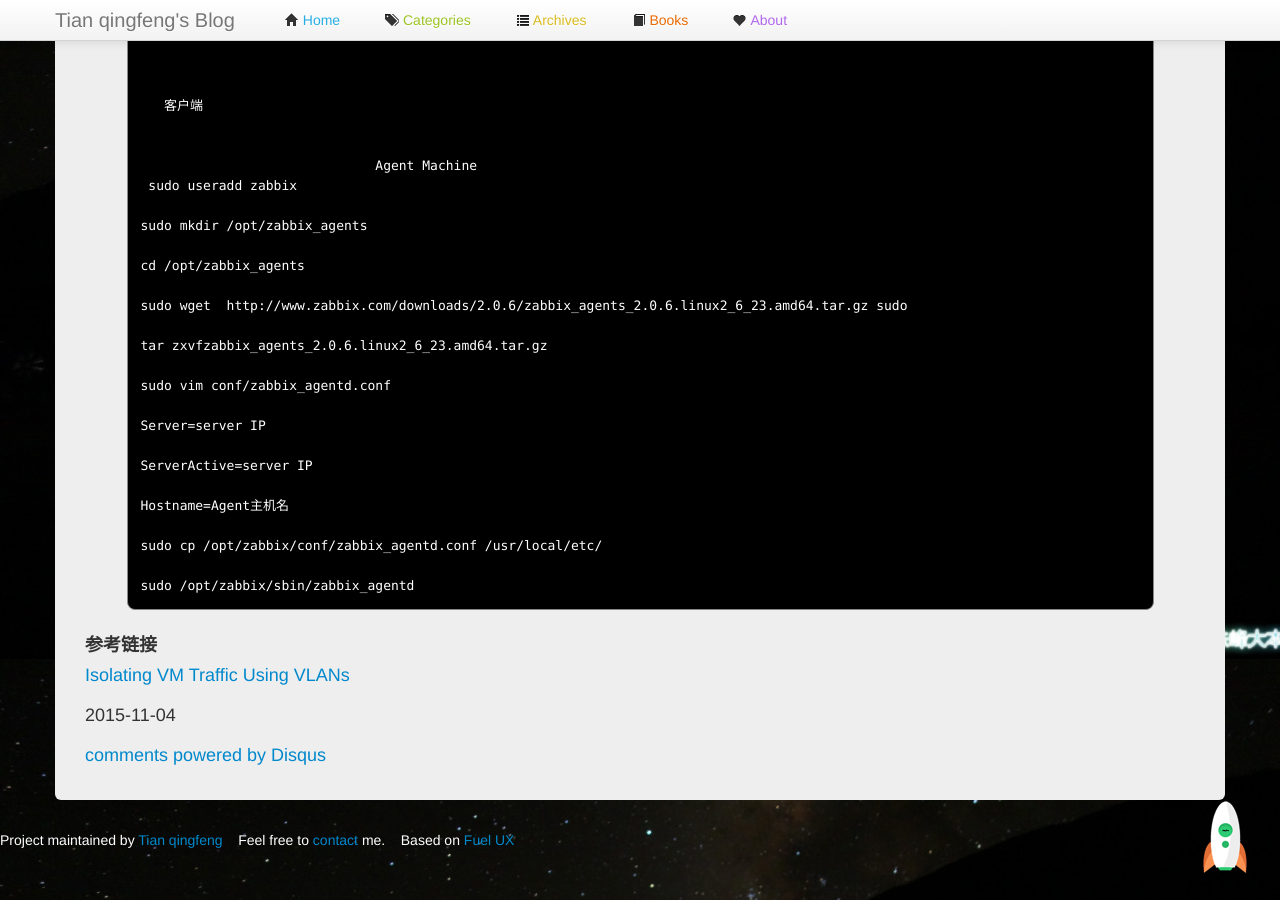
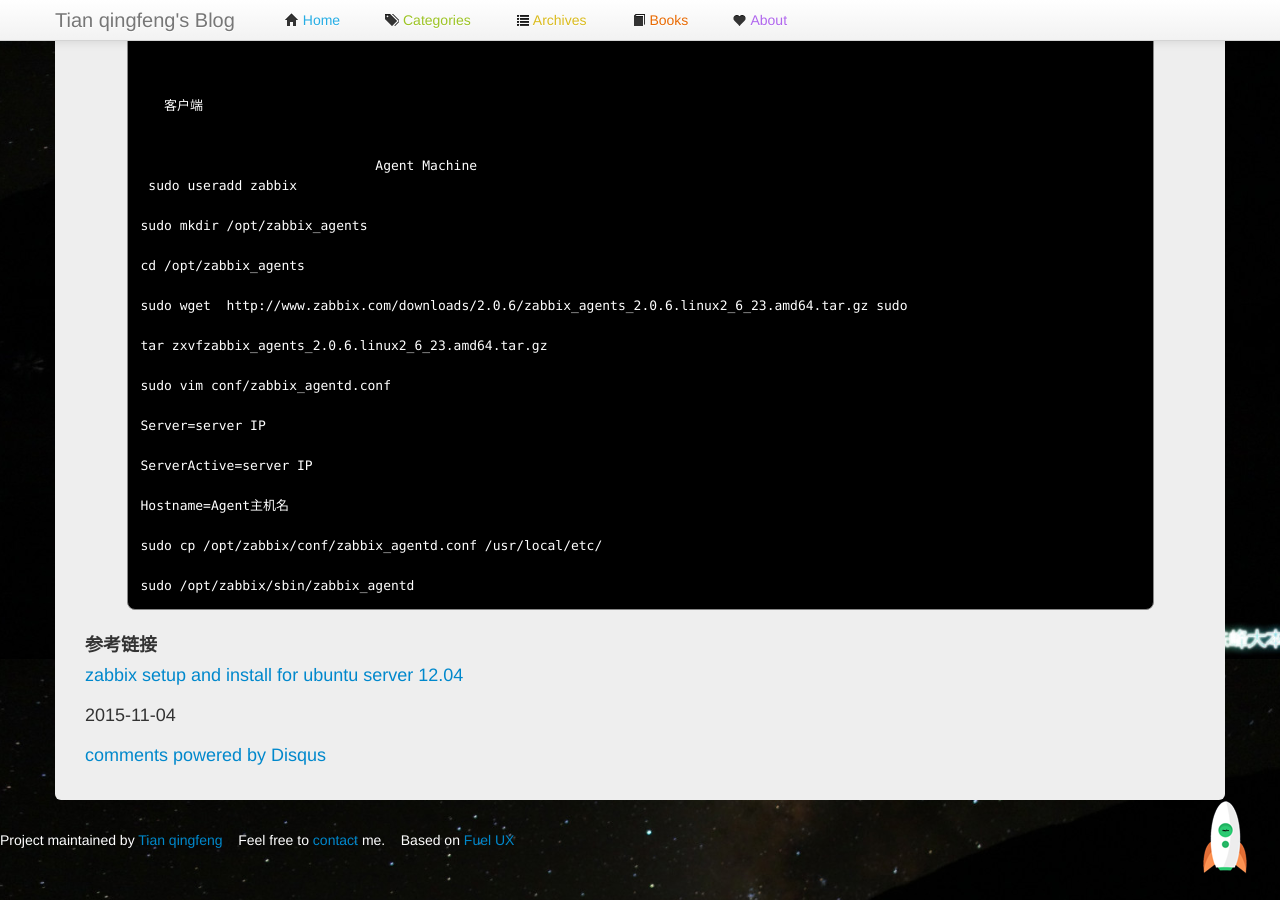
Before and after one commit to tianqf/tianqf.github.com, a Jekyll site: the page built from _posts/2015-11-09-test.html, in a window 1280 px wide and 900 px high, scrolled down 2041 px. Built offline with Jekyll 4.4.1, drawn with Linux system fonts in a browser that asks for light colours; comment, search, counter and statistics services are not loaded.

Commit message:
Initial commit

```diff
--- a/_posts/2015-11-09-test.html
+++ b/_posts/2015-11-09-test.html
@@ -133,5 +133,5 @@ sudo /opt/zabbix/sbin/zabbix_agentd
 
 <p>
   <b>参考链接</b><br />
-  <a href="http://www.redminecrm.com/boards/4/topics/448-installing-redmine-2-5-passenger-nginx-rvm-on-ubuntu-12-04-lts-and-14-04-lts" target="_blank">Isolating VM Traffic Using VLANs</a>
+  <a href="http://www.redminecrm.com/boards/4/topics/448-installing-redmine-2-5-passenger-nginx-rvm-on-ubuntu-12-04-lts-and-14-04-lts" target="_blank">zabbix setup and install for ubuntu server 12.04</a>
 </p>
```
